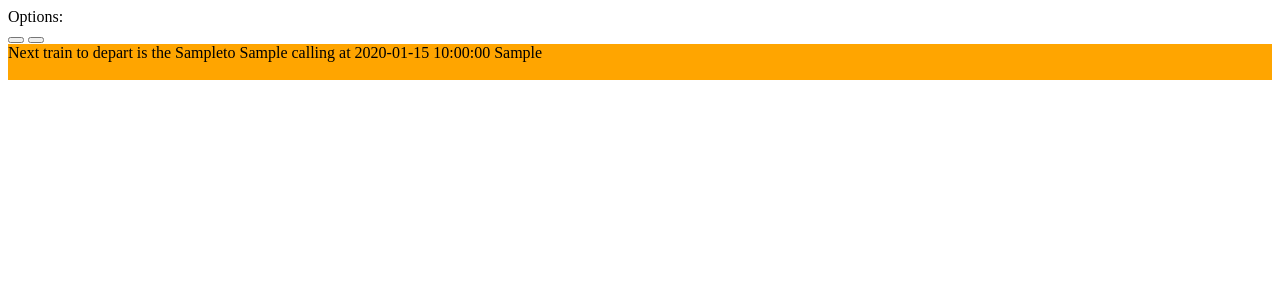
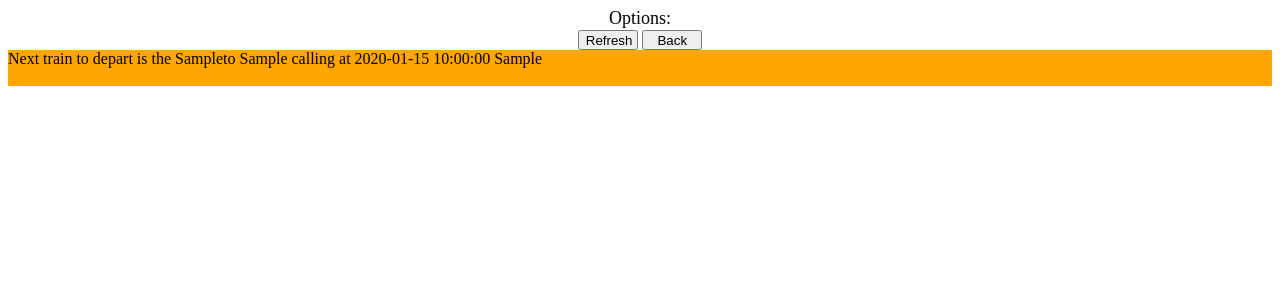
Before and after one commit to Mxtt-smith/DepartureDashboardApp, a Flask app: template templates/board.html in a window 1280 px wide. Shown: the top 300 px of the page. Run offline with Flask 3, Linux system fonts and the light colour scheme; the template is opened without the code that fills it: most values are stand-ins (such as "Sample title", 1, 10 or a date in 2020).

Commit message:
Bit of CSS on Board page

```diff
--- a/templates/board.html
+++ b/templates/board.html
@@ -3,12 +3,13 @@
 <head>
     <meta charset="UTF-8">
     <meta name="viewport" content="width=device-width, initial-scale=1.0">
+    <link rel="stylesheet" href="main.css">
     <title>Welcome to {{StationTitle}}</title>
     <div class="options">
         <form id="optionsForm" action = "http://localhost:5000/index" method="GET">
             <label for="back">Options:</label><br>
-            <button id="back" type="submit"></button>
-            <button id="search" type="submit"></button>
+            <button class="stdButton" type="submit">Refresh</button>
+            <button class="stdButton" type="submit">Back</button>
         </form>
     </div>
     <div class="board">
--- a/templates/index.html
+++ b/templates/index.html
@@ -3,6 +3,7 @@
 <head>
     <meta charset="UTF-8">
     <meta name="viewport" content="width=device-width, initial-scale=1.0">
+    <link rel="stylesheet" href="main.css">
     <title>Dashboard</title>
     <h1>Departure Board</h1>
 </head>
@@ -10,7 +11,7 @@
     <form id="stationSelector" action = "http://localhost:5000/board" method = "POST">
         <label for="stationBox">Station:</label><br>
         <input type="text" id="stationBox" name="stationBox" value="KGX"><br>
-        <button id="search" type="submit">Search</button>
+        <button class="stdButton" type="submit">Search</button>
     </form>
 </body>
 </html>
--- /dev/null
+++ b/templates/main.css
@@ -0,0 +1,8 @@
+.options{
+    text-align: center;
+    font-size: large;
+}
+.options .stdButton{
+    width: 60px;
+    height: 20px;
+}
```
Also changed, not shown: templates/index.js (deleted, +0 -7 lines).
